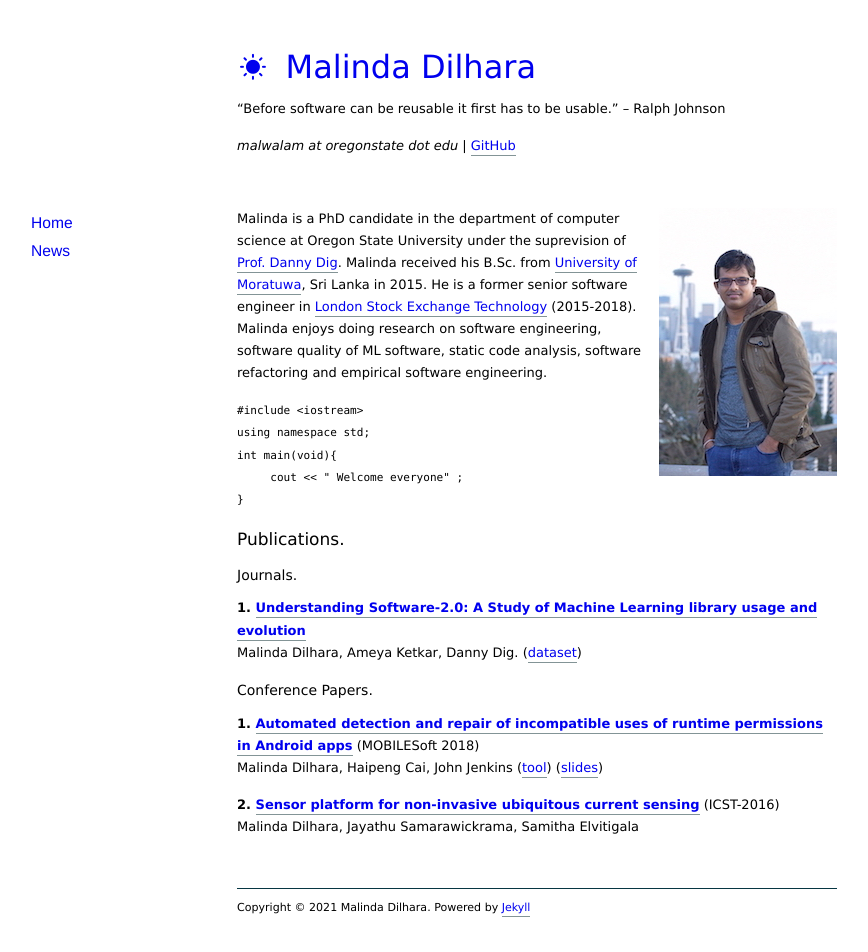
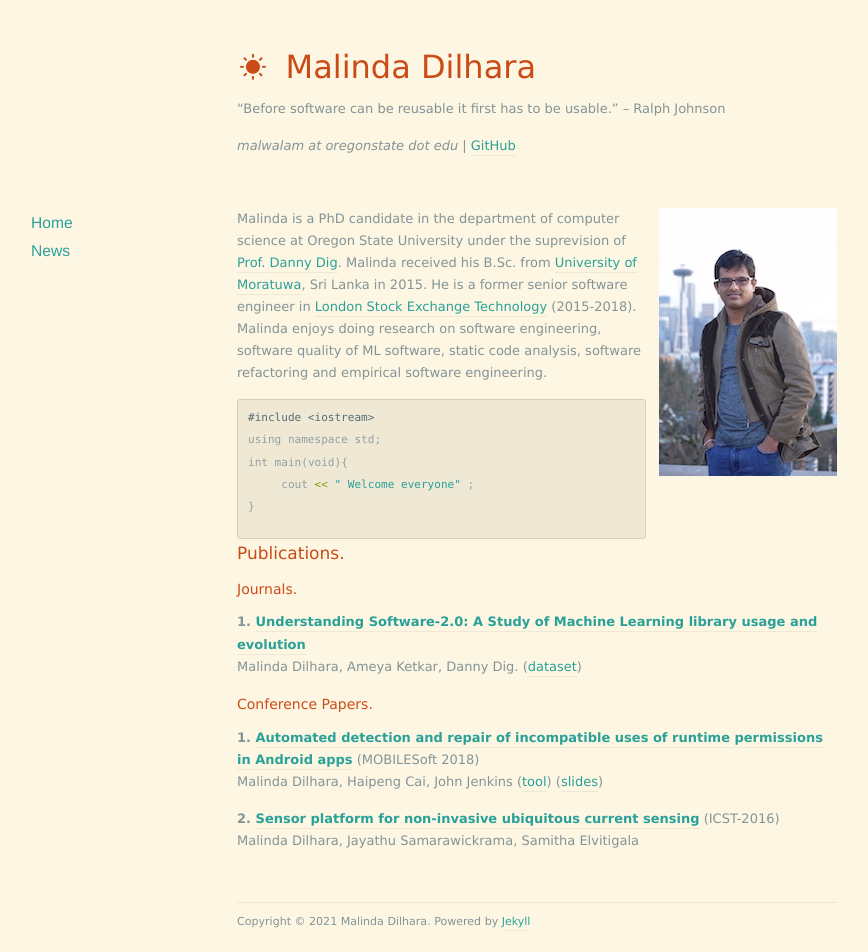
Before and after one commit to maldil/maldil, a Jekyll site: the page built from index.markdown, in a window 1280 px wide. Shown: the whole page, without its empty margins (103-971 px from the left). Built offline with Jekyll 4.4.1, drawn with Linux system fonts in a browser that asks for light colours; nearby versions of some CDN libraries; the list of posts is cut into pages by our own code.

Commit message:
Update default.html

```diff
--- a/_layouts/default.html
+++ b/_layouts/default.html
@@ -11,7 +11,7 @@
   <![endif]-->
 
   <link href="/assets/css/style.css" rel="stylesheet" />
-  <link href="/assets/css/style.css" rel="stylesheet" />
+  <link href="/assets/css/colors-light.css" rel="stylesheet" />
 
 </head>
 
```
